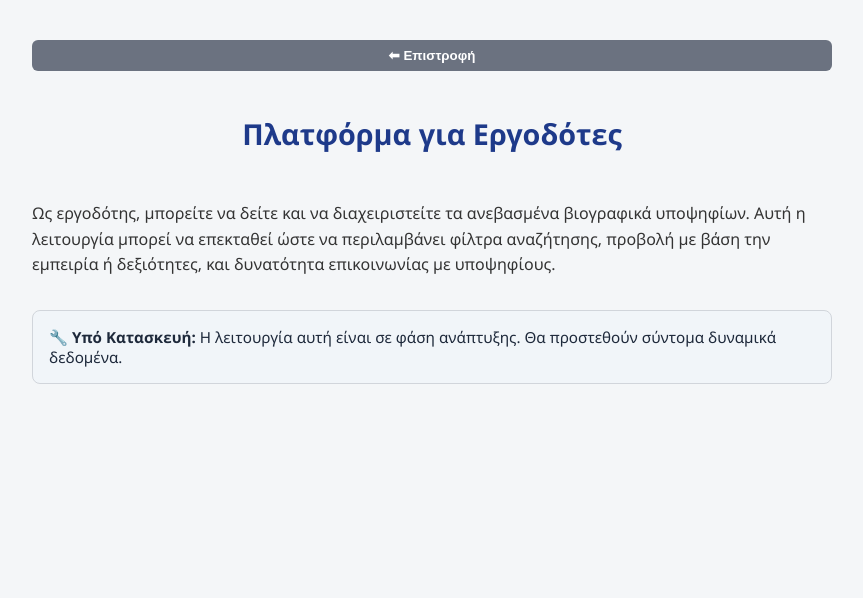
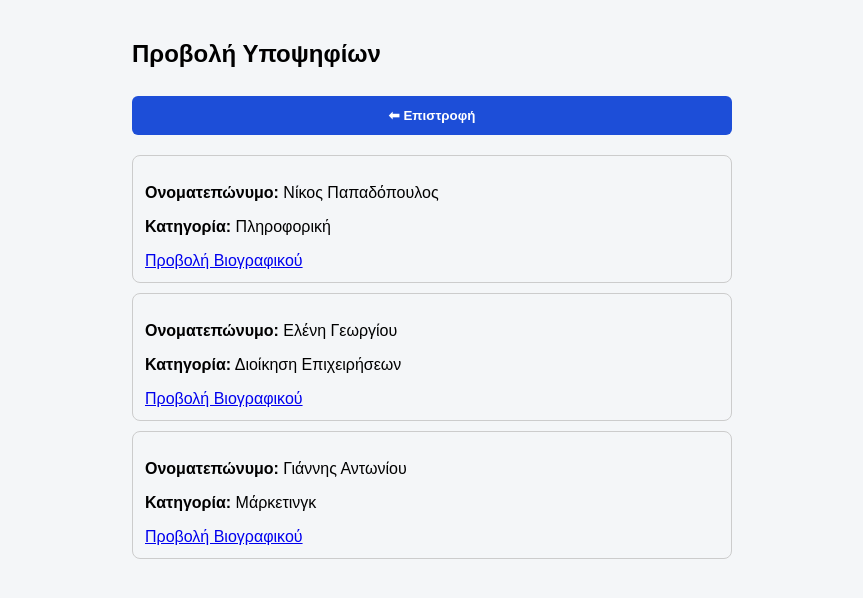
Before and after one commit to Chrismavch/cv-demo, a React (Vite) app: page / in a window 1280 px wide. Both pictures are taken after a click on the button "Εργοδότης". Shown: the top 598 px of the page, without its empty margins (208-1071 px from the left). Built offline with nearby package versions, Linux system fonts and the light colour scheme.

Commit message:
Update UI with filtering and Greek content

```diff
--- a/src/Employer.jsx
+++ b/src/Employer.jsx
@@ -1,48 +1,36 @@
+import React from 'react';
 
-import React from 'react';
+const sampleCandidates = [
+  {
+    name: 'Νίκος Παπαδόπουλος',
+    category: 'Πληροφορική',
+    cvLink: '#'
+  },
+  {
+    name: 'Ελένη Γεωργίου',
+    category: 'Διοίκηση Επιχειρήσεων',
+    cvLink: '#'
+  },
+  {
+    name: 'Γιάννης Αντωνίου',
+    category: 'Μάρκετινγκ',
+    cvLink: '#'
+  }
+];
 
 function Employer({ onBack }) {
   return (
-    <div style={{
-      fontFamily: 'Segoe UI, sans-serif',
-      padding: '2rem',
-      maxWidth: '800px',
-      margin: 'auto',
-      display: 'flex',
-      flexDirection: 'column',
-      gap: '1rem'
-    }}>
-      <button
-        onClick={onBack}
-        style={{
-          alignSelf: 'flex-start',
-          padding: '0.5rem 1rem',
-          backgroundColor: '#6b7280',
-          color: 'white',
-          border: 'none',
-          borderRadius: '6px',
-          cursor: 'pointer'
-        }}
-      >
-        ⬅ Επιστροφή
-      </button>
+    <div style={{ maxWidth: 600, margin: 'auto', padding: 20, fontFamily: 'sans-serif' }}>
+      <h2>Προβολή Υποψηφίων</h2>
+      <button onClick={onBack} style={{ marginBottom: 20 }}>⬅ Επιστροφή</button>
 
-      <h1 style={{ color: '#1e3a8a', fontSize: '1.8rem' }}>Πλατφόρμα για Εργοδότες</h1>
-      <p style={{ fontSize: '1rem', lineHeight: '1.6', color: '#333' }}>
-        Ως εργοδότης, μπορείτε να δείτε και να διαχειριστείτε τα ανεβασμένα βιογραφικά υποψηφίων. Αυτή η λειτουργία μπορεί να επεκταθεί
-        ώστε να περιλαμβάνει φίλτρα αναζήτησης, προβολή με βάση την εμπειρία ή δεξιότητες, και δυνατότητα επικοινωνίας με υποψηφίους.
-      </p>
-
-      <div style={{
-        backgroundColor: '#f1f5f9',
-        padding: '1rem',
-        borderRadius: '8px',
-        border: '1px solid #d1d5db',
-        color: '#1e293b',
-        fontSize: '0.95rem'
-      }}>
-        <strong>🔧 Υπό Κατασκευή:</strong> Η λειτουργία αυτή είναι σε φάση ανάπτυξης. Θα προστεθούν σύντομα δυναμικά δεδομένα.
-      </div>
+      {sampleCandidates.map((candidate, index) => (
+        <div key={index} style={{ border: '1px solid #ccc', borderRadius: 8, padding: 12, marginBottom: 10 }}>
+          <p><strong>Ονοματεπώνυμο:</strong> {candidate.name}</p>
+          <p><strong>Κατηγορία:</strong> {candidate.category}</p>
+          <a href={candidate.cvLink} target="_blank" rel="noopener noreferrer">Προβολή Βιογραφικού</a>
+        </div>
+      ))}
     </div>
   );
 }
```
